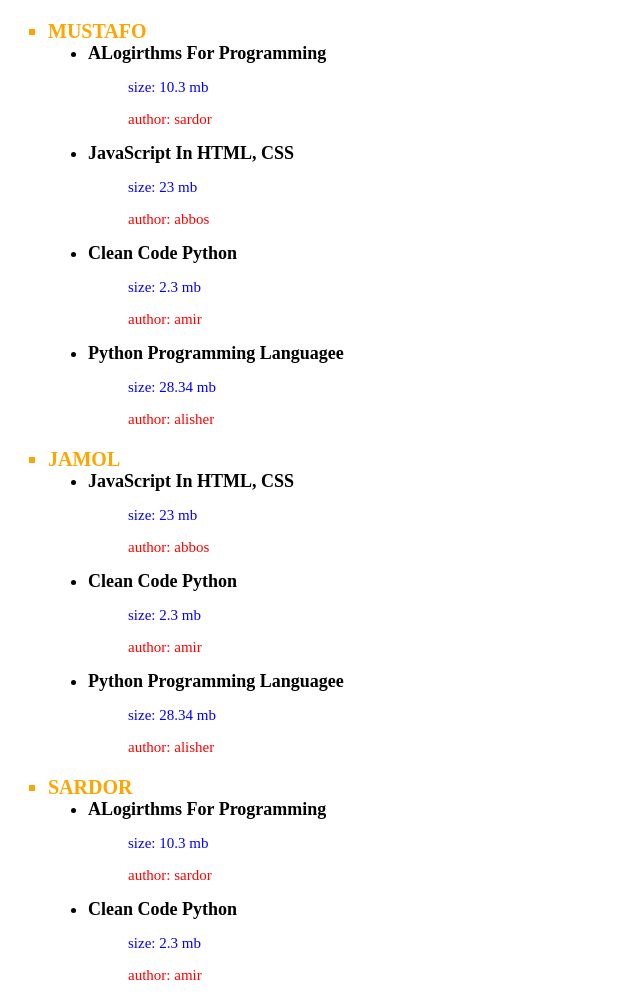
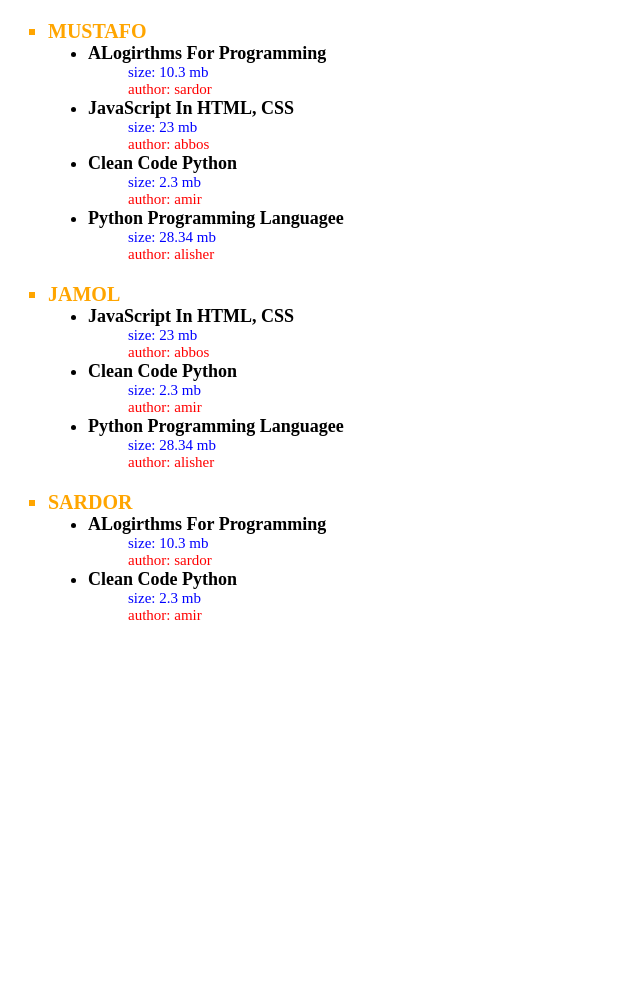
Before and after one commit to mir634abbos/books_authors, a Django app: page / in a window 1280 px wide. Shown: the whole page, without its empty margins (0-640 px from the left). After the commit the page ends 620 px from the top, so only its background shows below. Run offline with Django 5.2, Linux system fonts and the light colour scheme; data comes from the database, SQL or seed files in the repository; both versions use the stored data as it was after the commit.

```diff
--- a/templates/collection.html
+++ b/templates/collection.html
@@ -3,28 +3,56 @@
 <head>
     <meta charset="UTF-8">
     <title>Title</title>
+    <style>
+        .collection-list {
+            color: orange;
+            list-style-type: square;
+            font-size: 20px;
+            text-transform: uppercase;
+        }
+        .book-list {
+            color: black;
+            list-style-type: disc;
+            font-size: 18px;
+            text-transform: capitalize;
+        }
+        .book-details {
+            color: red;
+            list-style-type: none;
+            font-size: 15px;
+            text-transform: lowercase;
+        }
+        .book-details p {
+            margin: 0;
+        }
+        .book-details .size {
+            color: blue;
+        }
+        .book-details .author {
+            color: red;
+        }
+    </style>
 </head>
 <body>
 {% for collection in collections %}
-<ul style="color: orange; list-style-type:square; font-size: 20px; text-transform: uppercase;">
+<ul class="collection-list">
     <li>
-        <b>{{collection.name}}</b>
+        <b>{{ collection.name }}</b>
     </li>
     {% for book in collection.book.all %}
-    <ul style="color: black; list-style-type:disc; font-size: 18px; text-transform: capitalize;">
+    <ul class="book-list">
         <li>
-            <b>{{book.name}}</b>
+            <b>{{ book.name }}</b>
         </li>
-        <ul style="color: red; list-style-type:none; font-size: 15px; text-transform: lowercase;">
+        <ul class="book-details">
             <li>
-                <p style="color: blue;">Size: {{ book.size }} MB</p>
+                <p class="size">Size: {{ book.size }} MB</p>
             </li>
             <li>
-                <p style="color: red;">Author: {{ book.authors }}</p>
+                <p class="author">Author: {{ book.authors }}</p>
             </li>
         </ul>
     </ul>
-
     {% endfor %}
 </ul>
 {% endfor %}
```
Also changed, not shown: db.sqlite3.
